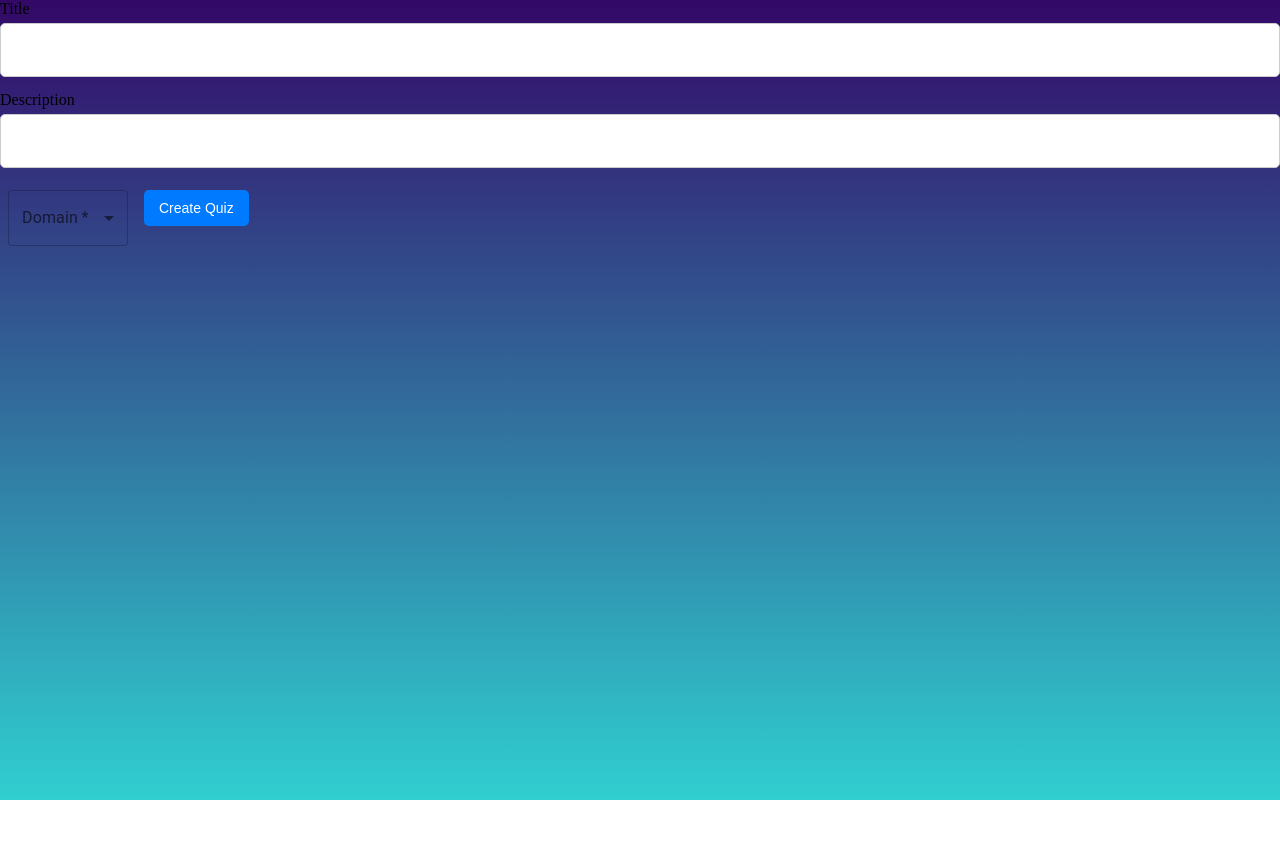
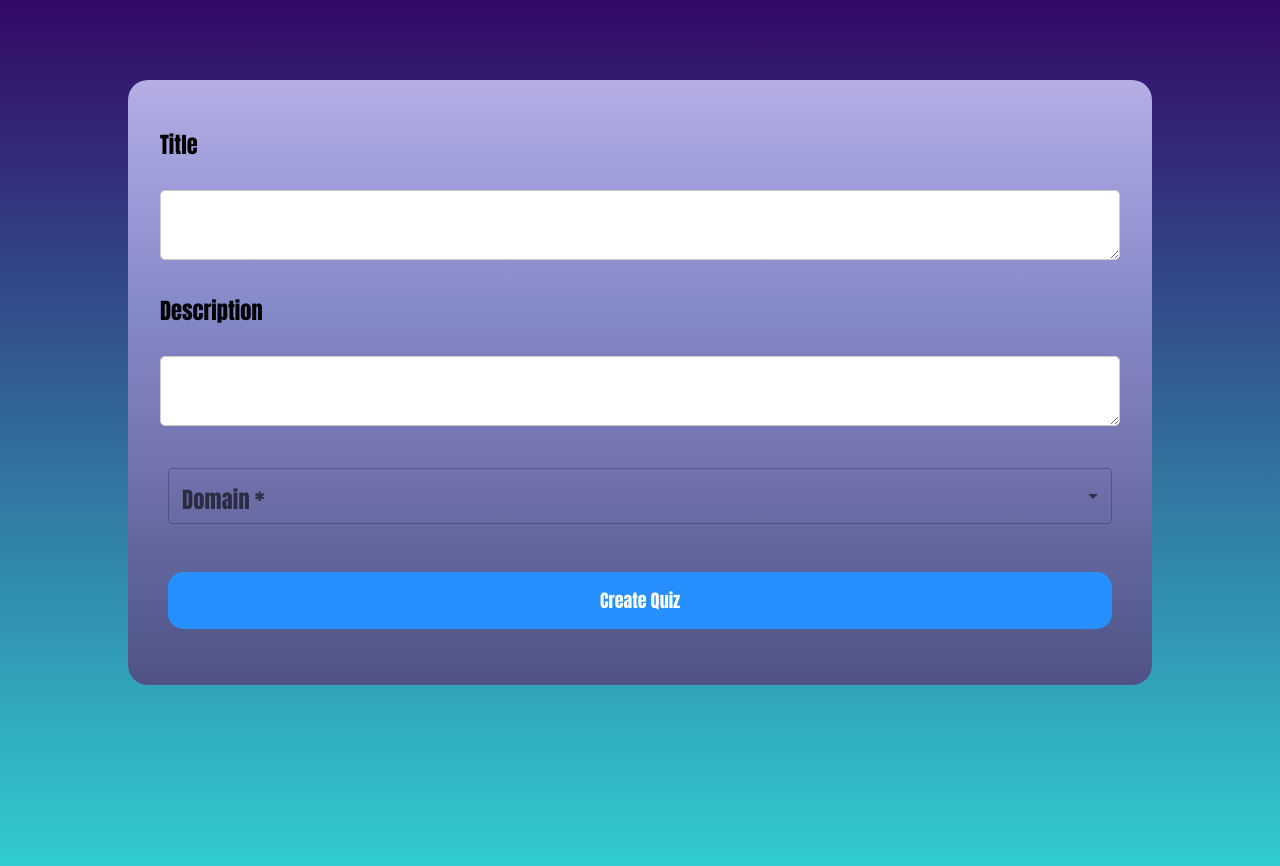
Before and after one commit to YashwantBhosale/QuizTitans, a React (Vite) app in the folder frontend/: page /quiz/create in a window 1280 px wide. Shown: the top 866 px of the page. Before the commit the page ends 800 px from the top, so only its background shows below. Built offline with nearby package versions, Linux system fonts and the light colour scheme.

Commit message:
Update Create Quiz Button

```diff
--- a/frontend/src/Pages/QuizCreate.jsx
+++ b/frontend/src/Pages/QuizCreate.jsx
@@ -1,18 +1,17 @@
 import React, { useState, useEffect, useHistory } from "react";
-import "../styles/quiz-create.css";
+import styles from "../styles/quiz-create.module.css";
 import { Link, useNavigate } from "react-router-dom";
 import InputLabel from "@mui/material/InputLabel";
 import MenuItem from "@mui/material/MenuItem";
 import FormControl from "@mui/material/FormControl";
 import Select from "@mui/material/Select";
 
-const QuizCreate = () =>
-{
+const QuizCreate = () => {
   const navigate = useNavigate();
 
   const handleSubmit = () => {
-    navigate("/quiz/questions/", {state: QuizInfo});
-  }
+    navigate("/quiz/questions/", { state: QuizInfo });
+  };
 
   const [domain, setdomain] = useState("");
   const [title, settitle] = useState("");
@@ -24,11 +23,11 @@ const QuizCreate = () =>
     domain: "",
   });
 
-  const handleTitleChange = (event) =>{
+  const handleTitleChange = (event) => {
     settitle(event.target.value);
   };
 
-  const handleDescribeChange = (event) =>{
+  const handleDescribeChange = (event) => {
     setdescribe(event.target.value);
   };
 
@@ -41,17 +40,19 @@ const QuizCreate = () =>
   }, [title, describe, domain]);
 
   return (
-    <div className="create-quiz-box">
-
-      <form className="create-quiz-form">
-
+    <div className={styles.create_quiz_main}>
+      <form className={styles.quiz_create_form}>
         <label>Title</label>
         <textarea className="title" required onChange={handleTitleChange} />
 
         <label>Description</label>
-        <textarea className="describe" required onChange={handleDescribeChange} />
+        <textarea
+          className="describe"
+          required
+          onChange={handleDescribeChange}
+        />
 
-        <FormControl sx={{ m: 1, minWidth: 120 }} required >
+        <FormControl sx={{ m: 1, minWidth: 120 }} required>
           <InputLabel id="demo-simple-select-required-label">Domain</InputLabel>
           <Select
             labelId="demo-simple-select-required-label"
@@ -63,16 +64,16 @@ const QuizCreate = () =>
             <MenuItem value="">
               <em>None</em>
             </MenuItem>
-            <MenuItem value='Science'>Science</MenuItem>
-            <MenuItem value='Coding'>Coding</MenuItem>
-            <MenuItem value='Cooking'>Cooking</MenuItem>
-            <MenuItem value='Anime'>Anime</MenuItem>
-            <MenuItem value='Entertainment'>Entertainment</MenuItem>
-            <MenuItem value='Cooking'>Sports</MenuItem>
+            <MenuItem value="Science">Science</MenuItem>
+            <MenuItem value="Coding">Coding</MenuItem>
+            <MenuItem value="Cooking">Cooking</MenuItem>
+            <MenuItem value="Anime">Anime</MenuItem>
+            <MenuItem value="Entertainment">Entertainment</MenuItem>
+            <MenuItem value="Cooking">Sports</MenuItem>
           </Select>
         </FormControl>
 
-        <button onClick={handleSubmit} type="submit" className="submit">
+        <button onClick={handleSubmit} type="submit" className={styles.submit}>
           Create Quiz
         </button>
 
--- a/frontend/src/styles/quiz-create.css
+++ /dev/null
@@ -1,105 +0,0 @@
-.create-quiz-div {
-  background: #ffffff;
-  padding: 20px;
-  width: 90%;
-  max-width: 800px;
-  box-shadow: 0 4px 10px rgba(0, 0, 0, 0.1);
-  border-radius: 8px;
-  display: flex;
-  flex-direction: column;
-  align-items: center;
-  gap: 20px;
-}
-
-.quiz-container {
-  border: 1px solid #ddd;
-  padding: 15px;
-  border-radius: 8px;
-  margin-bottom: 15px;
-  width: 100%;
-  background: #fafafa;
-  box-shadow: 0 2px 4px rgba(0, 0, 0, 0.1);
-}
-
-textarea {
-  width: 100%;
-  min-height: 50px;
-  resize: none;
-  margin-bottom: 10px;
-  padding: 10px;
-  border: 1px solid #ccc;
-  border-radius: 5px;
-  font-size: 14px;
-}
-
-textarea:focus {
-  outline: none;
-  border-color: #007bff;
-}
-
-label {
-  display: flex;
-  align-items: center;
-  margin-bottom: 5px;
-}
-
-label input[type="radio"] {
-  margin-right: 5px;
-}
-
-/* Buttons */
-button {
-  background-color: #007bff;
-  color: #ffffff;
-  border: none;
-  padding: 10px 15px;
-  border-radius: 5px;
-  cursor: pointer;
-  font-size: 14px;
-  transition: background-color 0.3s ease;
-}
-
-button:hover {
-  background-color: #0056b3;
-}
-
-button:disabled {
-  background-color: #d3d3d3;
-  cursor: not-allowed;
-}
-
-.add-new-ques button {
-  font-size: 16px;
-  font-weight: bold;
-}
-
-.make-quiz-toolbar .remove-ques button {
-  background-color: #dc3545;
-  font-size: 14px;
-}
-
-.make-quiz-toolbar .remove-ques button:hover {
-  background-color: #a71d2a;
-}
-
-/* Dropdown */
-.MuiFormControl-root {
-  margin: 10px 0;
-}
-
-/* Error Message */
-.error-message {
-  color: red;
-  font-size: 14px;
-  font-weight: bold;
-  text-align: center;
-}
-
-/* Upload Button */
-.upload-ques button {
-  background-color: #28a745;
-}
-
-.upload-ques button:hover {
-  background-color: #1e7e34;
-}
--- /dev/null
+++ b/frontend/src/styles/quiz-create.module.css
@@ -0,0 +1,77 @@
+.create_quiz_main {
+  display: flex;
+  flex-direction: column;
+  align-items: center;
+
+  margin-top: 5rem;
+}
+.quiz_create_form {
+  width: 80%;
+  padding: 3rem 2rem;
+  display: flex;
+  flex-direction: column;
+  gap: 1.5rem;
+  border-radius: 20px;
+  background-image: linear-gradient(
+    to top,
+    #505285 0%,
+    #585e92 12%,
+    #65689f 25%,
+    #7474b0 37%,
+    #7e7ebb 50%,
+    #8389c7 62%,
+    #9795d4 75%,
+    #a2a1dc 87%,
+    #b5aee4 100%
+  );
+}
+.quiz_create_form textarea {
+  width: 100%;
+  resize: vertical;
+  font-size: 20px;
+  font-weight: 600;
+  font-family: "Trebuchet MS", "Lucida Sans Unicode", "Lucida Grande",
+    "Lucida Sans", Arial, sans-serif;
+  min-height: 50px;
+  margin-bottom: 10px;
+  padding: 10px;
+  border: 1px solid #ccc;
+  border-radius: 5px;
+}
+textarea:focus {
+  outline: none;
+  border-color: #218dff;
+}
+.quiz_create_form label {
+  font-family: Impact, Haettenschweiler, "Arial Narrow Bold", sans-serif;
+  font-size: 1.4rem;
+  margin-bottom: 5px;
+}
+
+.submit {
+  margin-top: 1rem;
+  background-color: #278fff;
+  color: #ffffff;
+  border: none;
+  padding: 15px 15px;
+  border-radius: 15px;
+  cursor: pointer;
+  font-size: 18px;
+  font-family: Impact, Haettenschweiler, "Arial Narrow Bold", sans-serif;
+  transition: all 1s ease;
+  animation: rotate infinite 2s linear;
+}
+
+.submit:hover {
+  transform: rotateX(10deg);
+  background-color: #278ff0;
+}
+
+@keyframes rotate {
+  0% {
+    transform: rotateX(0deg);
+  }
+  100% {
+    transform: rotateX(-10deg);
+  }
+}
```
